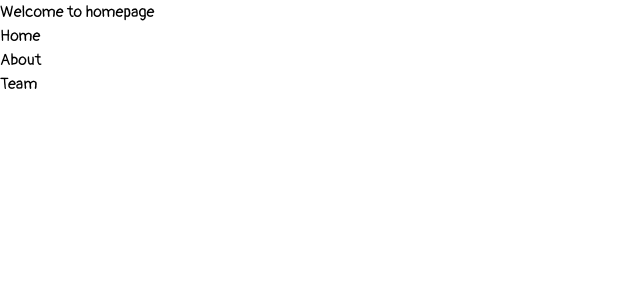
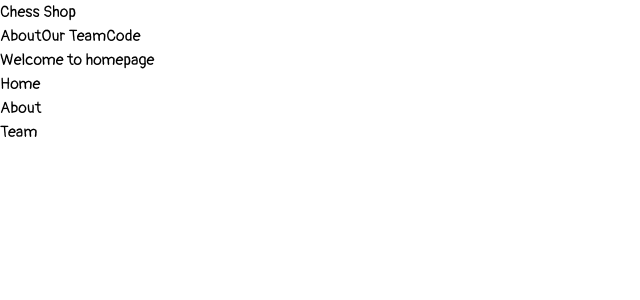
Before and after one commit to NeginSal/NextShop, a Next.js app: page / in a window 1280 px wide. Shown: the top 300 px of the page, without its empty margins (0-640 px from the left). Built offline with nearby package versions, Linux system fonts and the light colour scheme.

Commit message:
added: Header

```diff
--- /dev/null
+++ b/src/app/components/Header.jsx
@@ -0,0 +1,21 @@
+import Link from "next/link";
+
+const Header = () => {
+  return (
+    <header>
+      <div>
+        <div>
+          <Link href='/'>Chess Shop</Link>
+        </div>
+        <div>
+          <Link href='/about'>About</Link>
+          <Link href='/about/team'>Our Team</Link>
+          <Link href='/code/repos'>Code</Link>
+        </div>
+      </div>
+
+    </header>
+  );
+}
+
+export default Header;
--- a/src/app/layout.js
+++ b/src/app/layout.js
@@ -1,5 +1,6 @@
 import './globals.css'
 import { Pangolin } from 'next/font/google'
+import Header from './components/Header'
 
 const pangolin = Pangolin({
   weight: ['400'],
@@ -15,6 +16,7 @@ export const metadata = {
 export default function RootLayout({ children }) {
   return (
     <html lang="en">
+      <Header/>
       <body className={pangolin.className}>{children}</body>
     </html>
   )
```
